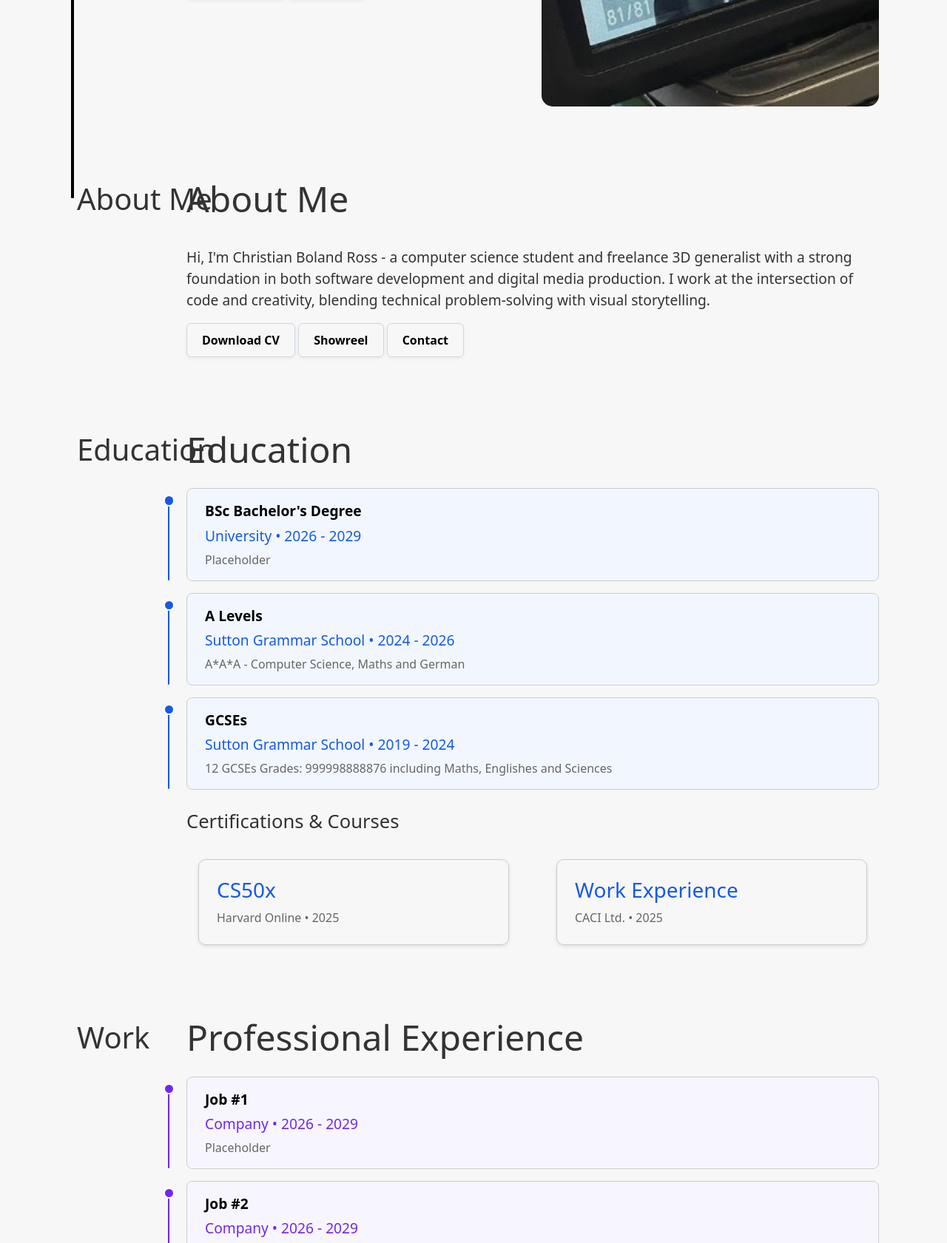
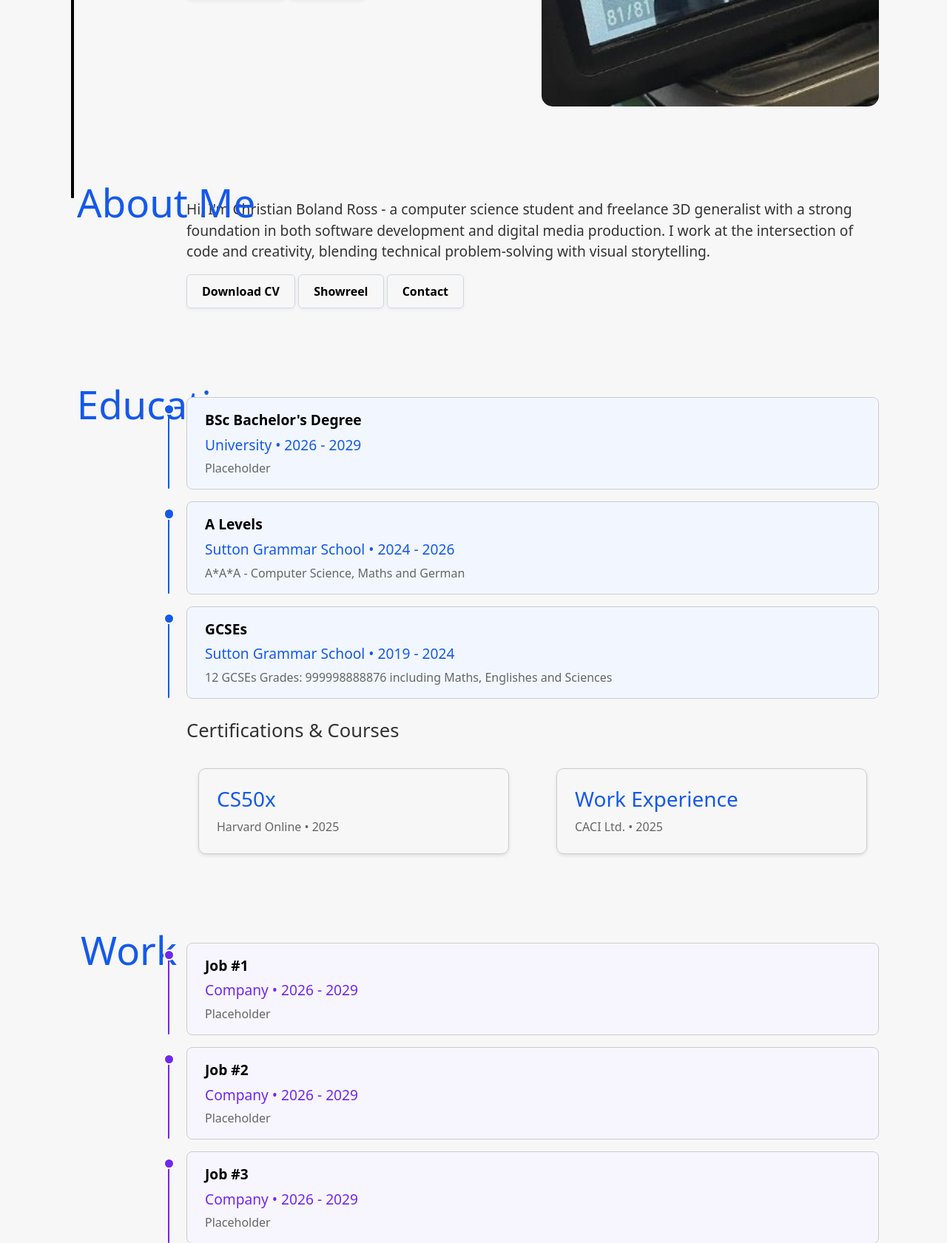
Before and after one commit to craqvfx/VFX-Portfolio-using-Flask, a Flask app: page /about_me in a window 1280 px wide. Shown: the part 532-2213 px from the top of the page at 74% size. Run offline with Flask 3, Linux system fonts and the light colour scheme; some libraries are stand-ins or nearby versions.

Commit message:
Updates styling for title bar

```diff
--- a/static/js/stickyTitles.js
+++ b/static/js/stickyTitles.js
@@ -1,6 +1,6 @@
 document.addEventListener('DOMContentLoaded', () => {
   const titles = document.querySelectorAll('.section-title');
-  const TITLE_HEIGHT = 40;
+  const TITLE_HEIGHT = 60;
 
   const sections = Array.from(titles).map(title => {
     const id = title.dataset.section;
@@ -19,6 +19,7 @@ document.addEventListener('DOMContentLoaded', () => {
       title.style.top = '';
       title.style.bottom = '';
       title.style.transform = '';
+      title.classList.remove('active-title'); // Remove when not stuck
     });
 
     const topStuck = [];
@@ -48,7 +49,7 @@ document.addEventListener('DOMContentLoaded', () => {
 
       // Stick to bottom if sectionTop is below or equal to
       // the stacking position from bottom
-      if (sectionTop >= viewportHeight - bottomOffset - TITLE_HEIGHT - 32) {//total padding is 2rem so -32
+      if (sectionTop >= viewportHeight - bottomOffset - TITLE_HEIGHT - 20) {// - total padding (might have to change if font size changes) should probably remove magic value
         bottomStuck.push(title);
       }
     }
@@ -77,6 +78,8 @@ document.addEventListener('DOMContentLoaded', () => {
       title.style.position = 'fixed';
       title.style.top = `${sectionTop}px`;
       title.style.bottom = '';
+
+      title.classList.add('active-title'); // Add when not stuck
     });
   }
 
--- a/static/styles.css
+++ b/static/styles.css
@@ -467,7 +467,7 @@ html {
 }
 
 .section-title {
-
+  transition: all 0.3s ease;
 }
 
 
@@ -483,11 +483,10 @@ html {
   z-index: 10;
 }
 
-.section-title.active {
-  font-weight: bold;
-  color: var(--cta-blue); /* highlight active section */
+.section-title.active-title {
+  color: var(--blue-600);
+  transform: scale(1.1) translateX(10px);
 }
-
 
 /* Bootstrap Icons */
 @import url("https://cdn.jsdelivr.net/npm/bootstrap-icons@1.10.0/font/bootstrap-icons.css");
--- a/templates/about_me.html
+++ b/templates/about_me.html
@@ -19,12 +19,12 @@ Learn about Christian Boland Ross – a creative technologist combining VFX, cod
     <div style="position: relative; width: 10rem; padding-left: 6rem; padding-top: 2rem;">
         <div style="position: fixed; top: 0; bottom: 0; left: 6rem; width: 4px; background-color: black; border-radius: 1px;"></div><!-- Line  -->
 
-        <a href="#about-me" style="text-decoration: none; color: inherit;"><h1 class="section-title" data-section="about-me" style="padding: 0.5rem;">About Me</h1></a>
-        <a href="#education" style="text-decoration: none; color: inherit;"><h1 class="section-title" data-section="education" style="padding: 0.5rem;">Education</h1></a>
-        <a href="#work" style="text-decoration: none; color: inherit;"><h1 class="section-title" data-section="work" style="padding: 0.5rem;">Work</h1></a>
-        <a href="#services" style="text-decoration: none; color: inherit;"><h1 class="section-title" data-section="services" style="padding: 0.5rem;">Services</h1></a>
-        <a href="#social-proof" style="text-decoration: none; color: inherit;"><h1 class="section-title" data-section="social-proof" style="padding: 0.5rem;">Brands</h1></a>
-        <a href="#cta" style="text-decoration: none; color: inherit;"><h1 class="section-title" data-section="cta" style="padding: 0.5rem;">Contact</h1></a>
+        <a href="#about-me" style="text-decoration: none; color: inherit;"><h1 class="section-title" data-section="about-me" style="padding: 0.5rem; font-size: 3rem;">About Me</h1></a>
+        <a href="#education" style="text-decoration: none; color: inherit;"><h1 class="section-title" data-section="education" style="padding: 0.5rem; font-size: 3rem;">Education</h1></a>
+        <a href="#work" style="text-decoration: none; color: inherit;"><h1 class="section-title" data-section="work" style="padding: 0.5rem; font-size: 3rem;">Work</h1></a>
+        <a href="#services" style="text-decoration: none; color: inherit;"><h1 class="section-title" data-section="services" style="padding: 0.5rem; font-size: 3rem;">Services</h1></a>
+        <a href="#social-proof" style="text-decoration: none; color: inherit;"><h1 class="section-title" data-section="social-proof" style="padding: 0.5rem; font-size: 3rem;">Brands</h1></a>
+        <a href="#cta" style="text-decoration: none; color: inherit;"><h1 class="section-title" data-section="cta" style="padding: 0.5rem; font-size: 3rem;">Contact</h1></a>
     </div>
 
     <!-- Right Sidebar -->
@@ -60,7 +60,6 @@ Learn about Christian Boland Ross – a creative technologist combining VFX, cod
 
         <!-- About Me -->
         <div class="container py-5" id="about-me">
-            <h1 style="font-size: 3rem;">About Me</h1>
             <p style="font-size: 1.2rem; color: var(--dark-grey);">
                 <br>
                 Hi, I'm Christian Boland Ross - a computer science student and freelance 3D generalist with a strong foundation in both software development and digital media production.
@@ -76,7 +75,6 @@ Learn about Christian Boland Ross – a creative technologist combining VFX, cod
 
         <!-- Education -->
         <div class="container py-5" id="education">
-            <h1 style="font-size: 3rem;">Education</h1>
 
             <!-- Vertically stacked qualification boxes -->
             <div style="position: relative; display: flex; flex-direction: column; gap: 1rem; margin: 1.5rem 0;">
@@ -138,7 +136,6 @@ Learn about Christian Boland Ross – a creative technologist combining VFX, cod
 
         <!-- Professional Experience -->
         <div class="container py-5" id="work">
-            <h1 style="font-size: 3rem;">Professional Experience</h1>
 
             <!-- Vertically stacked qualification boxes -->
             <div style="position: relative; display: flex; flex-direction: column; gap: 1rem; margin: 1.5rem 0;">
@@ -204,7 +201,6 @@ Learn about Christian Boland Ross – a creative technologist combining VFX, cod
 
         <!-- My works and services -->
         <div class="container py-5" id="services">
-            <h1 style="font-size: 3rem;">My works and services</h1>
             <p style="font-size: 1.2rem; color: var(--dark-grey);">
                 <br>
                 My works and services will go here!
@@ -213,7 +209,6 @@ Learn about Christian Boland Ross – a creative technologist combining VFX, cod
 
         <!-- Trusted by world-class companies -->
         <div class="container py-5" id="social-proof">
-            <h1 style="font-size: 3rem;">Trusted by world-class companies</h1>
             <p style="font-size: 1.2rem; color: var(--dark-grey);">
                 <br>
                 Trusted by world-class companies will go here!
@@ -222,7 +217,6 @@ Learn about Christian Boland Ross – a creative technologist combining VFX, cod
 
         <!-- Let's work together! -->
         <div class="container py-5" id="cta">
-            <h1 style="font-size: 3rem;">Let's work together!</h1>
             <p style="font-size: 1.2rem; color: var(--dark-grey);">
                 <br>
                 Ready to talk about your project? Let's start a conversation and see how I can help you.
```
